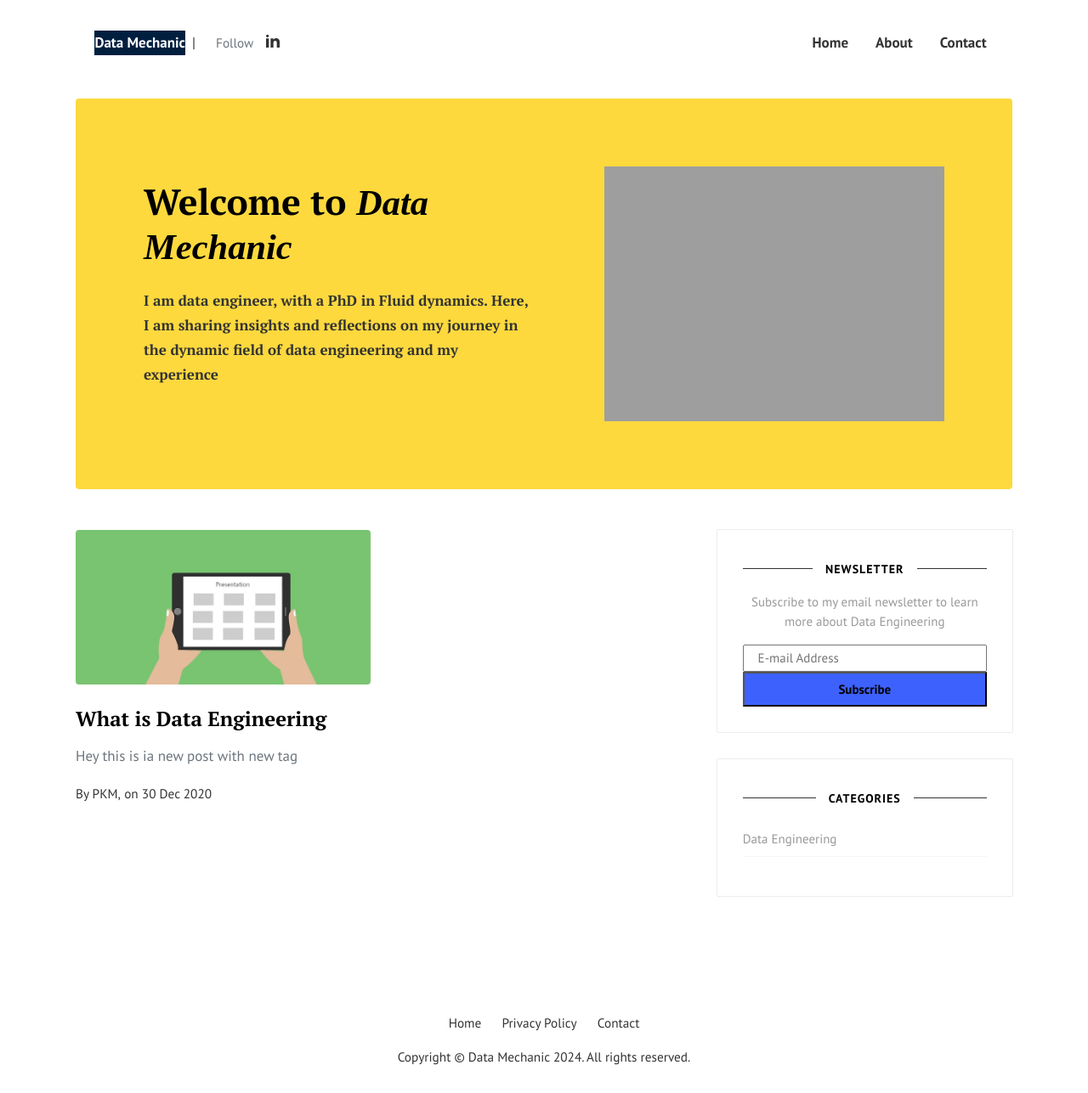
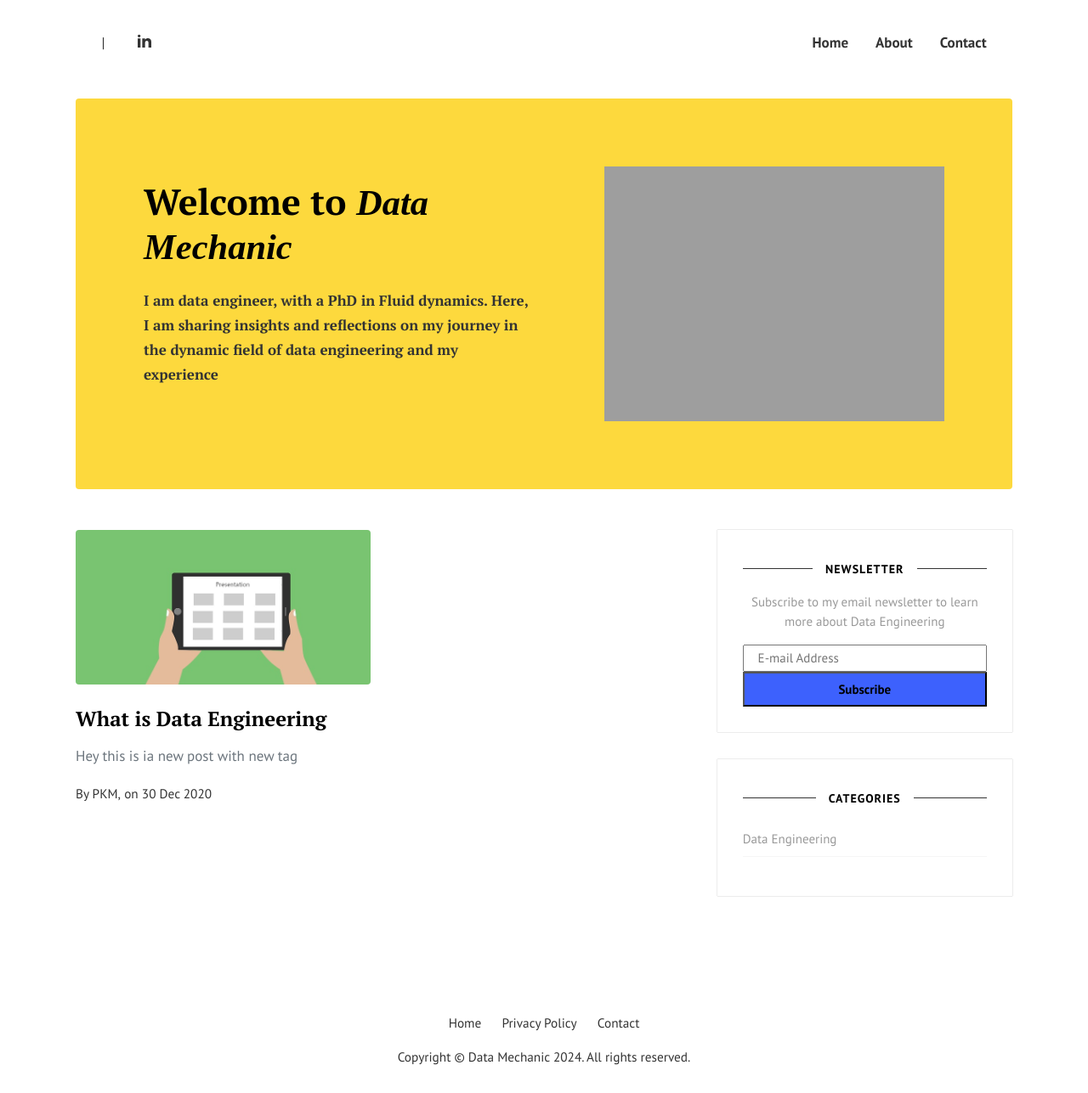
Before and after one commit to pradeap/dev-data-mechanic-website, a Jekyll site: the page built from index.html, in a window 1280 px wide and 1287 px high. Shown: the whole window at 85% size. Built offline with Jekyll 4.4.1, drawn with Linux system fonts in a browser that asks for light colours; the list of posts is cut into pages by our own code; comment, search, counter and statistics services are not loaded.

Commit message:
Update default.html

```diff
--- a/_layouts/default.html
+++ b/_layouts/default.html
@@ -38,7 +38,7 @@ gtag('config', '{{site.ganalytics}}');
     <nav class="navbar navbar-expand-lg">
         <div class="container">
           <a class="brand-block bg-dark-blue text-white p-2 rounded d-flex align-items-center" href="{{site.baseurl}}/">
-            <span class="font-weight-bold text-white" style="background-color: #001f3f;">Data Mechanic</span>
+            <span class="font-weight-bold text-white" style="background-color: #001f3f;"></span>
           </a>
 
 
@@ -56,7 +56,7 @@ gtag('config', '{{site.ganalytics}}');
 
           <div class="d-flex align-items-center bg-dark-blue p-2 rounded">
 
-            <span class="ml-3 text-muted small">Follow</span>
+            <span class="ml-3 text-muted small"></span>
             <a class="d-inline-block social-icon" target="_blank" href="{{site.social.linkedin}}">
               <svg xmlns="http://www.w3.org/2000/svg" width="20" height="20" fill="currentColor" class="bi bi-linkedin" viewBox="0 0 30 30">
                 <!-- Replace the path data with the LinkedIn icon path data -->
@@ -67,12 +67,12 @@ gtag('config', '{{site.ganalytics}}');
 
           </div>
 
-          <button class="navbar-toggler" type="button" data-bs-toggle="collapse" data-bs-target="#navbarResponsive" aria-controls="navbarResponsive" aria-expanded="false" aria-label="Toggle navigation">
+          <!-- <button class="navbar-toggler" type="button" data-bs-toggle="collapse" data-bs-target="#navbarResponsive" aria-controls="navbarResponsive" aria-expanded="false" aria-label="Toggle navigation">
             <svg xmlns="http://www.w3.org/2000/svg" width="26" height="26" fill="currentColor" class="bi bi-three-dots-vertical" viewBox="0 0 16 16">
               <path d="M9.5 13a1.5 1.5 0 1 1-3 0 1.5 1.5 0 0 1 3 0zm0-5a1.5 1.5 0 1 1-3 0 1.5 1.5 0 0 1 3 0zm0-5a1.5 1.5 0 1 1-3 0 1.5 1.5 0 0 1 3 0z"/>
             </svg>
           </button>
-
+           -->
           <div class="collapse navbar-collapse" id="navbarResponsive">
             <ul class="navbar-nav ml-auto font-weight-bold d-flex align-items-center">
               {% for item in site.data.menus.topmenu %}
```
